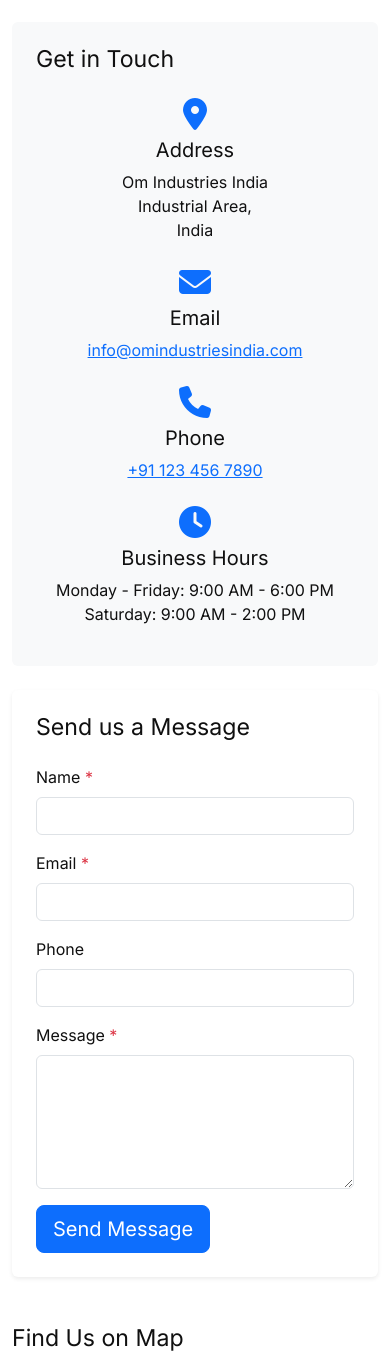
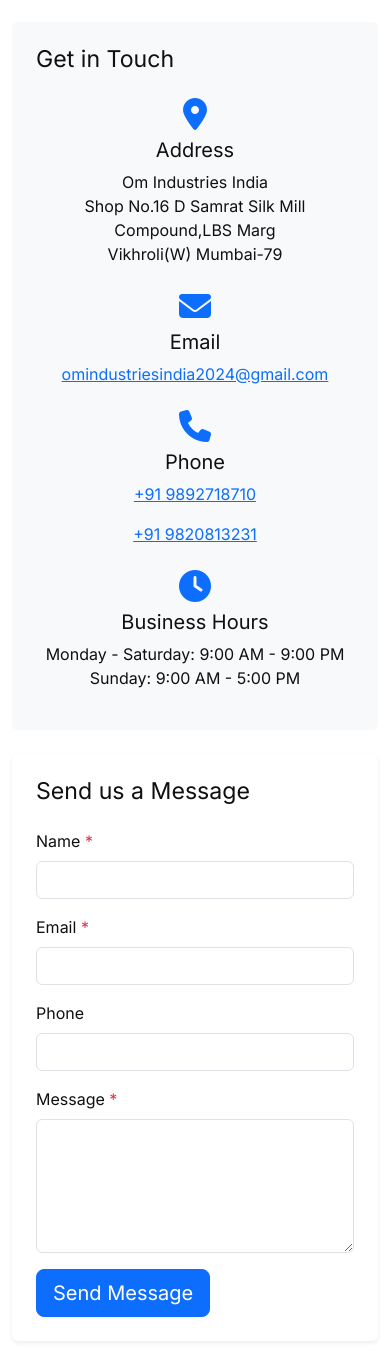
Before and after one commit to yadav-v/OmIndustriesIndia, a Flask app: page /contact in a window 390 px wide. Shown: the part 344-1695 px from the top of the page. Run offline with Flask 3, Linux system fonts and the light colour scheme; some libraries are stand-ins or nearby versions.

Commit message:
Home1 (#9)
* fixUIofhome

* responsive

* contact1

```diff
--- a/static/css/style.css
+++ b/static/css/style.css
@@ -469,6 +469,6 @@ footer {
 /* Responsive */
 @media (max-width: 768px) {
   .heroSlide-content h2{
-  font-size: 48px;
+  font-size: 28px;
 }
 }
--- a/templates/public/pages/contact.html
+++ b/templates/public/pages/contact.html
@@ -27,27 +27,29 @@
             <i class="fas fa-map-marker-alt fa-2x text-primary mb-2"></i>
             <h5>Address</h5>
             <p>Om Industries India<br>
-            Industrial Area,<br>
-            India</p>
+            Shop No.16 D Samrat Silk Mill Compound,LBS Marg <br>
+            Vikhroli(W) Mumbai-79
+            </p>
           </div>
 
           <div class="contact-item mb-4">
             <i class="fas fa-envelope fa-2x text-primary mb-2"></i>
             <h5>Email</h5>
-            <p><a href="mailto:info@omindustriesindia.com">info@omindustriesindia.com</a></p>
+            <p><a href="mailto:omindustriesindia2024@gmail.com">omindustriesindia2024@gmail.com</a></p>
           </div>
 
           <div class="contact-item mb-4">
             <i class="fas fa-phone fa-2x text-primary mb-2"></i>
             <h5>Phone</h5>
-            <p><a href="tel:+911234567890">+91 123 456 7890</a></p>
+            <p><a href="tel:+919892718710">+91 9892718710</a></p>
+            <p><a href="tel:+919820813231">+91 9820813231</a></p>
           </div>
 
           <div class="contact-item">
             <i class="fas fa-clock fa-2x text-primary mb-2"></i>
             <h5>Business Hours</h5>
-            <p>Monday - Friday: 9:00 AM - 6:00 PM<br>
-            Saturday: 9:00 AM - 2:00 PM</p>
+            <p>Monday - Saturday: 9:00 AM - 9:00 PM<br>
+            Sunday: 9:00 AM - 5:00 PM</p>
           </div>
         </div>
       </div>
```
